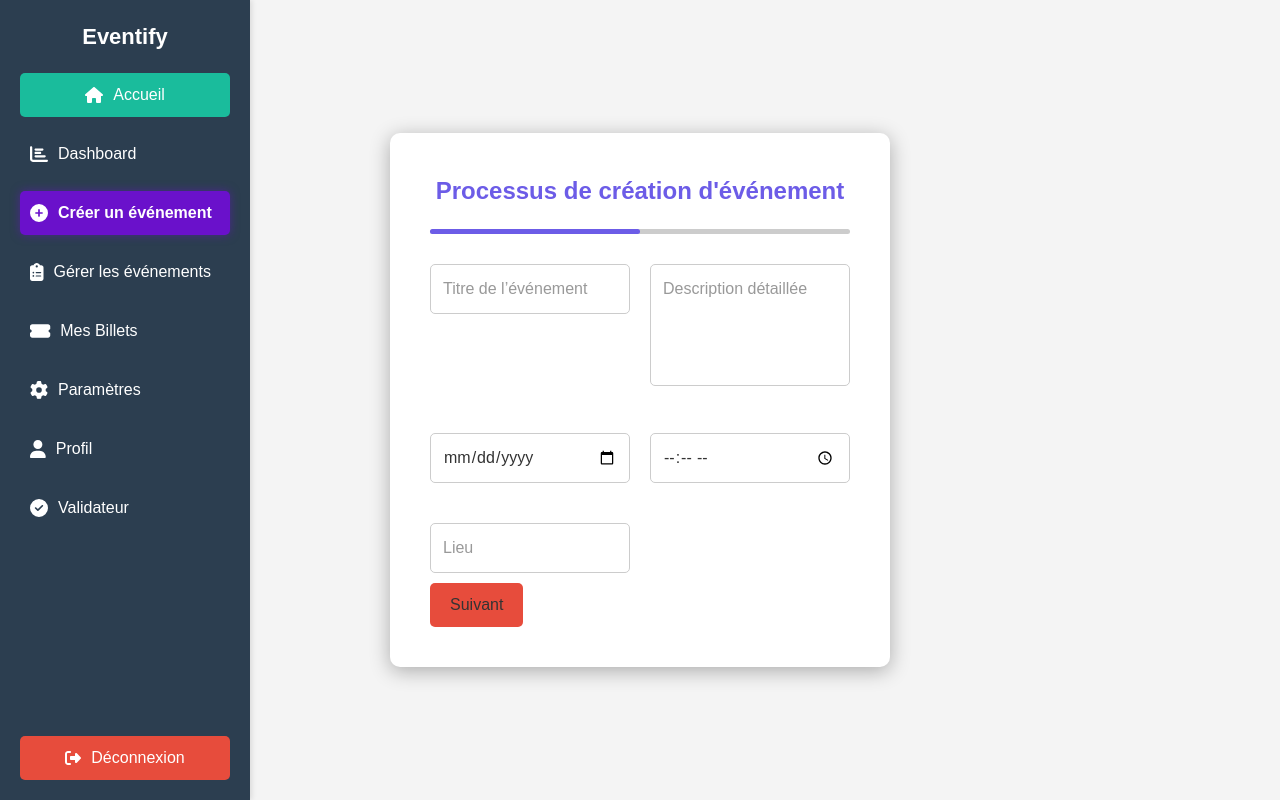
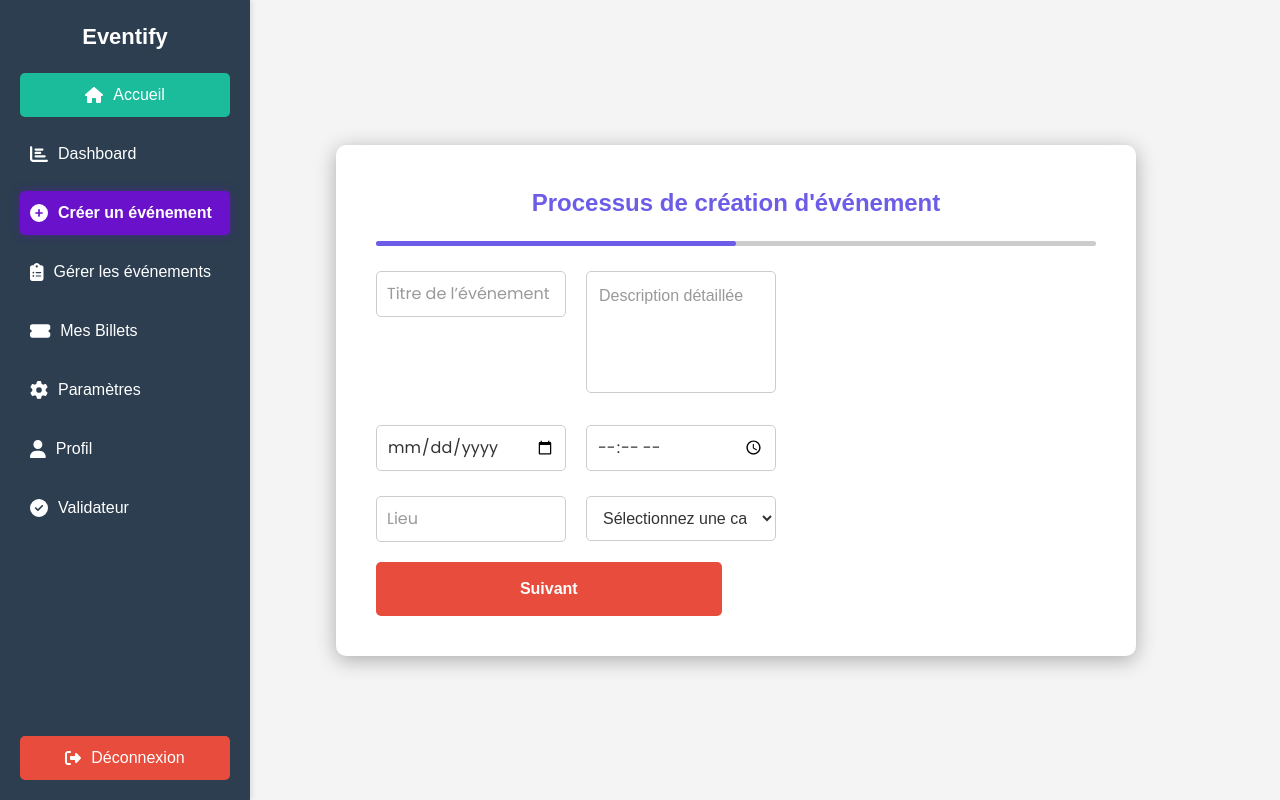
Before and after one commit to elomAglan/event-platform, a React (Vite) app: page /createvent in a window 1280 px wide. Built offline with nearby package versions, Linux system fonts and the light colour scheme.

Commit message:
create event

```diff
--- a/src/page/CreateEvent.css
+++ b/src/page/CreateEvent.css
@@ -4,10 +4,12 @@ body {
   background-color: #f4f4f4;
   margin: 0;
   padding: 0;
+  overflow-x: hidden;
 }
 
 /* Conteneur principal */
-.page-container {
+.main-container {
+  width: 100%;
   display: flex;
   flex-direction: column;
   align-items: center;
@@ -16,8 +18,20 @@ body {
   padding: 20px;
 }
 
+/* Conteneur du formulaire */
+.event-form-container {
+  width: 100%;
+  max-width: 800px;
+  background: white;
+  border-radius: 10px;
+  box-shadow: 0px 4px 20px rgba(0, 0, 0, 0.3);
+  padding: 40px;
+  margin-left: auto;
+  margin-right: 10%;
+}
+
 /* Titre */
-.title {
+.form-title {
   text-align: center;
   font-size: 24px;
   font-weight: bold;
@@ -25,86 +39,92 @@ body {
   margin-bottom: 20px;
 }
 
-/* Formulaire */
-.form-container {
-  max-width: 900px;
-  background: white;
-  padding: 40px;
-  border-radius: 10px;
-  box-shadow: 0px 4px 20px rgba(0, 0, 0, 0.3);
-  width: 100%;
-  margin-left: auto;
-  margin-right: auto;
+/* Barre de progression */
+.progress-bar-container {
+  height: 5px;
+  background-color: #ccc;
+  margin-bottom: 20px;
+  border-radius: 5px;
 }
 
-/* Champs de saisie */
-input,
-textarea {
-  width: 200px; /* Fixer la largeur à 200px */
+.progress-bar {
+  height: 100%;
+  background-color: #6c5ce7;
+  border-radius: 5px;
+}
+
+/* Disposition des champs */
+.input-group {
+  display: flex;
+  flex-wrap: wrap;
+  gap: 20px;
+  margin-bottom: 20px;
+}
+
+.input-item {
+  width: calc(50% - 10px); /* Largeur de chaque champ (50% pour deux colonnes) */
+}
+
+/* Pour les champs occupant toute la largeur */
+.input-item.full-width {
+  width: 100%;
+}
+
+.input-item input,
+.input-item textarea,
+.input-item select {
+  width: 100%;
   padding: 12px;
-  margin: 10px 0;
+  margin-top: 5px;
   border: 1px solid #ccc;
   border-radius: 5px;
   font-size: 16px;
 }
 
+/* Styles spécifiques pour textarea */
 textarea {
   resize: none;
   min-height: 120px;
 }
 
 /* Boutons */
-.button {
-  width: 100%;
+.button-group {
+  display: flex;
+  justify-content: space-between;
+  margin-top: 20px;
+}
+
+.button-group button {
   background-color: #6c5ce7;
   color: white;
   border: none;
   padding: 15px;
-  margin-top: 20px;
   cursor: pointer;
   border-radius: 5px;
   font-size: 16px;
   font-weight: bold;
   transition: background 0.3s;
+  width: 48%;
 }
 
-.button:hover {
+.button-group button:hover {
   background-color: #4834d4;
 }
 
-/* Barre de progression */
-.progress-bar {
-  height: 5px;
-  background-color: #ccc;
-  margin-bottom: 20px;
-  border-radius: 5px;
+/* Messages d'erreur */
+.error-messages {
+  color: red;
+  margin-top: 20px;
+  text-align: center;
 }
 
-.progress {
-  height: 100%;
-  background-color: #6c5ce7;
-  border-radius: 5px;
-}
+/* Pour les écrans plus petits, empiler les champs */
+@media (max-width: 768px) {
+  .input-item {
+    width: 100%; /* Champs sur toute la largeur pour les petits écrans */
+  }
 
-/* Disposition des champs côte à côte */
-.form-row {
-  display: flex;
-  flex-wrap: wrap;
-  gap: 20px;
-}
-
-.form-row .input-item {
-  width: calc(50% - 10px); /* 50% de la largeur moins l'écart entre les champs */
-}
-
-.form-row .input-item input,
-.form-row .input-item textarea {
-  width: 200px; /* Fixer la largeur à 200px pour chaque champ */
-}
-
-/* Pour les écrans plus petits, ajuster les éléments pour les empiler verticalement */
-@media (max-width: 768px) {
-  .form-row .input-item {
-    width: 100%; /* Faire les champs 100% de la largeur sur les petits écrans */
+  .button-group button {
+    width: 100%; /* Boutons sur toute la largeur */
   }
 }
--- a/src/page/Createvent.jsx
+++ b/src/page/Createvent.jsx
@@ -8,10 +8,10 @@ const CreateEvent = () => {
     eventDate: "",
     eventTime: "",
     eventLocation: "",
+    category: "",
     capacity: "",
+    isFree: false,
     ticketPrice: "",
-    coverImage: "",
-    category: "",
     organizerEmail: "",
     phoneNumber: "",
     paymentInfo: ""
@@ -24,6 +24,10 @@ const CreateEvent = () => {
     setFormData({ ...formData, [e.target.name]: e.target.value });
   };
 
+  const handleCheckboxChange = (e) => {
+    setFormData({ ...formData, isFree: e.target.checked, ticketPrice: e.target.checked ? "" : formData.ticketPrice });
+  };
+
   const validateStep = () => {
     const newErrors = {};
     if (currentStep === 1) {
@@ -32,11 +36,10 @@ const CreateEvent = () => {
       if (!formData.eventDate) newErrors.eventDate = "La date est requise";
       if (!formData.eventTime) newErrors.eventTime = "L'heure est requise";
       if (!formData.eventLocation) newErrors.eventLocation = "Le lieu est requis";
+      if (!formData.category) newErrors.category = "La catégorie est requise";
     } else if (currentStep === 2) {
       if (!formData.capacity) newErrors.capacity = "La capacité est requise";
-      if (!formData.ticketPrice) newErrors.ticketPrice = "Le prix des billets est requis";
-      if (!formData.coverImage) newErrors.coverImage = "L'image de couverture est requise";
-      if (!formData.category) newErrors.category = "La catégorie est requise";
+      if (!formData.isFree && !formData.ticketPrice) newErrors.ticketPrice = "Le prix des billets est requis";
       if (!formData.organizerEmail) newErrors.organizerEmail = "L'email de l'organisateur est requis";
       if (!formData.phoneNumber) newErrors.phoneNumber = "Le numéro de téléphone est requis";
       if (!formData.paymentInfo) newErrors.paymentInfo = "Les informations de paiement sont requises";
@@ -62,32 +65,20 @@ const CreateEvent = () => {
   };
 
   return (
-    <div className="page-container">
-    <div className="form-container">
-      <h2 className="title">Processus de création d'événement</h2>
-      <div className="progress-bar">
-        <div className="progress" style={{ width: `${(currentStep / 2) * 100}%` }}></div>
+    <div className="main-container">
+      <div className="event-form-container">
+        <h2 className="form-title">Processus de création d'événement</h2>
+        <div className="progress-bar-container">
+          <div className="progress-bar" style={{ width: `${(currentStep / 2) * 100}%` }}></div>
         </div>
         <form onSubmit={handleSubmit}>
           {currentStep === 1 && (
-          <div className="form-row">
+            <div className="input-group">
               <div className="input-item">
-              <input
-                type="text"
-                name="eventName"
-                placeholder="Titre de l’événement"
-                onChange={handleChange}
-                required
-              />
+                <input type="text" name="eventName" placeholder="Titre de l’événement" onChange={handleChange} required />
               </div>
               <div className="input-item">
-              <textarea
-                name="eventDescription"
-                placeholder="Description détaillée"
-                rows="4"
-                onChange={handleChange}
-                required
-              />
+                <textarea name="eventDescription" placeholder="Description détaillée" rows="4" onChange={handleChange} required />
               </div>
               <div className="input-item">
                 <input type="date" name="eventDate" onChange={handleChange} required />
@@ -96,84 +87,48 @@ const CreateEvent = () => {
                 <input type="time" name="eventTime" onChange={handleChange} required />
               </div>
               <div className="input-item">
-              <input
-                type="text"
-                name="eventLocation"
-                placeholder="Lieu"
-                onChange={handleChange}
-                required
-              />
+                <input type="text" name="eventLocation" placeholder="Lieu" onChange={handleChange} required />
+              </div>
+              <div className="input-item">
+                <select name="category" onChange={handleChange} required>
+                  <option value="">Sélectionnez une catégorie</option>
+                  <option value="Musique">Musique</option>
+                  <option value="Sport">Sport</option>
+                  <option value="Conférence">Conférence</option>
+                  <option value="Atelier">Atelier</option>
+                  <option value="Autre">Autre</option>
+                </select>
               </div>
             </div>
           )}
           {currentStep === 2 && (
-          <div className="form-row">
+            <div className="input-group">
               <div className="input-item">
-              <input
-                type="number"
-                name="capacity"
-                placeholder="Capacité"
-                onChange={handleChange}
-                required
-              />
+                <input type="number" name="capacity" placeholder="Capacité" onChange={handleChange} required />
               </div>
               <div className="input-item">
-              <input
-                type="text"
-                name="ticketPrice"
-                placeholder="Prix des billets"
-                onChange={handleChange}
-                required
-              />
+                <label>
+                  <input type="checkbox" checked={formData.isFree} onChange={handleCheckboxChange} />
+                  Événement gratuit
+                </label>
+              </div>
+              {!formData.isFree && (
+                <div className="input-item">
+                  <input type="text" name="ticketPrice" placeholder="Prix des billets" onChange={handleChange} required />
+                </div>
+              )}
+              <div className="input-item">
+                <input type="email" name="organizerEmail" placeholder="Email de l'organisateur" onChange={handleChange} required />
               </div>
               <div className="input-item">
-              <input
-                type="text"
-                name="coverImage"
-                placeholder="Lien de l'image"
-                onChange={handleChange}
-                required
-              />
+                <input type="tel" name="phoneNumber" placeholder="Téléphone" onChange={handleChange} required />
               </div>
               <div className="input-item">
-              <input
-                type="text"
-                name="category"
-                placeholder="Catégorie"
-                onChange={handleChange}
-                required
-              />
-            </div>
-            <div className="input-item">
-              <input
-                type="email"
-                name="organizerEmail"
-                placeholder="Email de l'organisateur"
-                onChange={handleChange}
-                required
-              />
-            </div>
-            <div className="input-item">
-              <input
-                type="tel"
-                name="phoneNumber"
-                placeholder="Téléphone"
-                onChange={handleChange}
-                required
-              />
-            </div>
-            <div className="input-item">
-              <input
-                type="text"
-                name="paymentInfo"
-                placeholder="Infos de paiement"
-                onChange={handleChange}
-                required
-              />
+                <input type="text" name="paymentInfo" placeholder="Infos de paiement" onChange={handleChange} required />
               </div>
             </div>
           )}
-        <div className="button-container">
+          <div className="button-group">
             {currentStep > 1 && <button type="button" onClick={handlePrev}>Précédent</button>}
             {currentStep < 2 ? (
               <button type="button" onClick={handleNext}>Suivant</button>
@@ -191,7 +146,6 @@ const CreateEvent = () => {
         </form>
       </div>
     </div>
-
   );
 };
 
```
Also changed, not shown: public/wellcome.jfif (added). Lines whose indentation alone changed are shown as unchanged.
